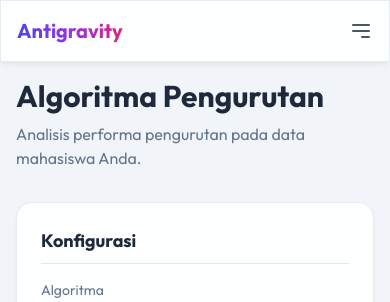
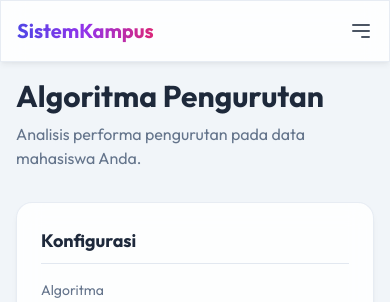
Before and after one commit to ranggawaridat/tugas-algoritma-pemrograman, a FastAPI app: template app/templates/sorting.html in a window 390 px wide. Shown: the top 302 px of the page. Run offline with FastAPI, Linux system fonts and the light colour scheme; the template is opened without the code that fills it, so the values that code supplies are empty; some libraries are stand-ins or nearby versions.

Commit message:
fix: Update mobile header title from 'Antigravity' to 'SistemKampus'

```diff
--- a/app/templates/base.html
+++ b/app/templates/base.html
@@ -71,7 +71,7 @@
 
     <!-- Mobile Header -->
     <div class="md:hidden flex justify-between items-center p-4 glass-panel sticky top-0 z-50">
-        <span class="text-xl font-bold gradient-text">Antigravity</span>
+        <span class="text-xl font-bold gradient-text">SistemKampus</span>
         <button id="mobile-menu-btn"
             class="text-gray-600 dark:text-gray-300 hover:text-black dark:hover:text-white transition-colors">
             <svg class="w-6 h-6" fill="none" stroke="currentColor" viewBox="0 0 24 24">
```
